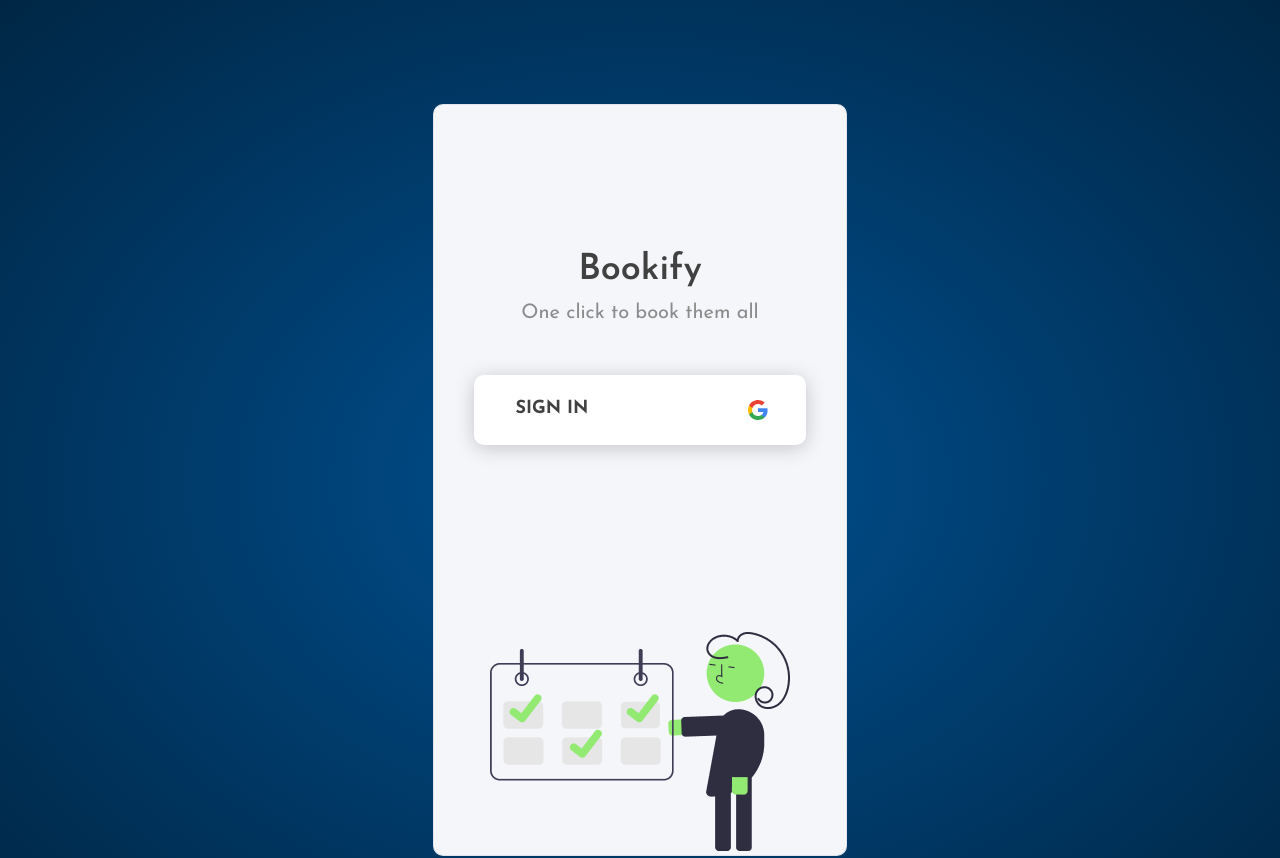
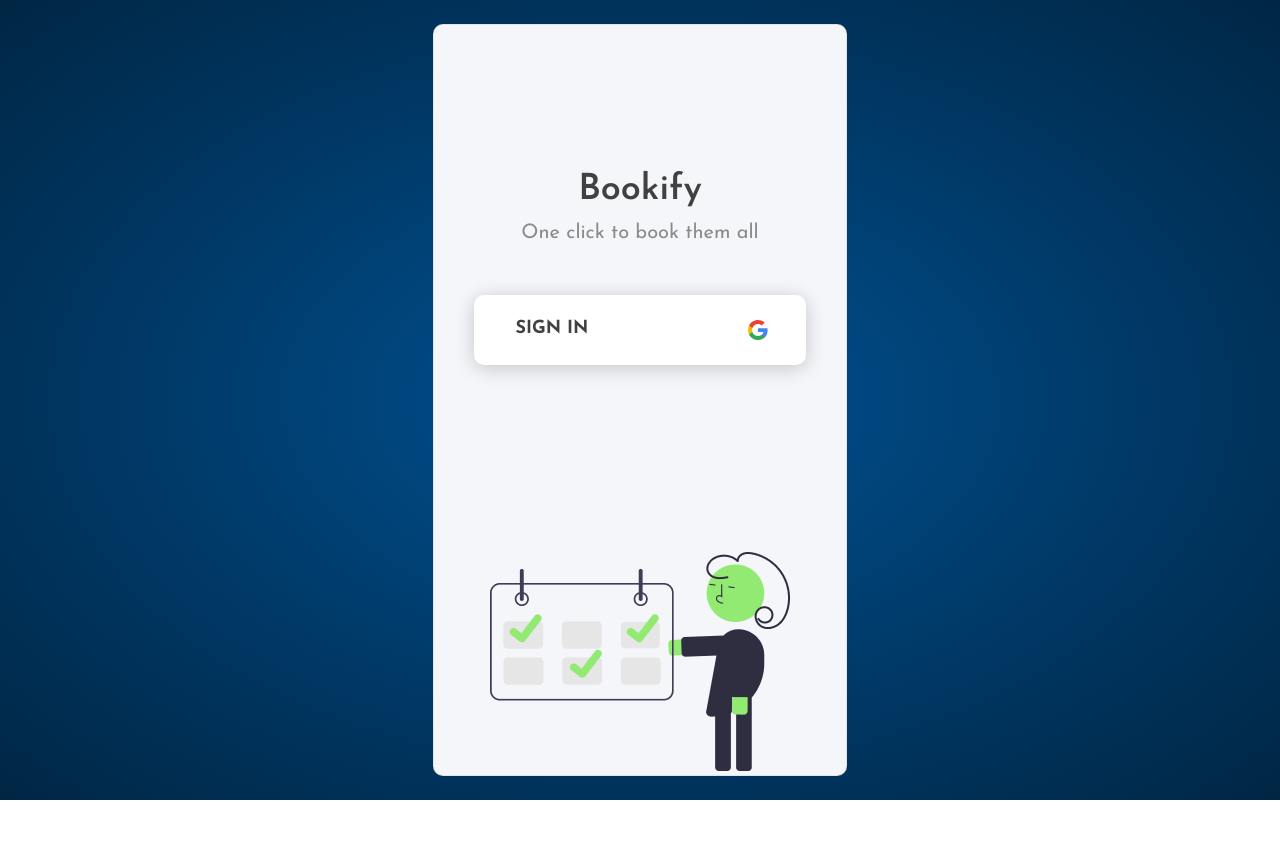
Before and after one commit to Propo41/bookify, a React (Create React App) app in the folder client/: page /sign-in in a window 1280 px wide. Shown: the top 858 px of the page. After the commit the page ends 800 px from the top, so only its background shows below. Built offline with nearby package versions, Linux system fonts and the light colour scheme; no server answers.

Commit message:
Scrollbar issue fixed

```diff
--- a/client/src/pages/Home/index.tsx
+++ b/client/src/pages/Home/index.tsx
@@ -113,8 +113,7 @@ const Card = styled(MuiCard)(({ theme }) => ({
 }));
 
 const RootContainer = styled(Stack)(({ theme }) => ({
-  paddingTop: '10vh',
-  paddingBottom: '10vh',
+  // padding: '4%',
   textAlign: 'center',
   backgroundImage: 'radial-gradient(at 50% 50%, #005192, #002644)',
   minHeight: '100vh',
--- a/client/src/pages/Login/index.tsx
+++ b/client/src/pages/Login/index.tsx
@@ -44,8 +44,7 @@ const Card = styled(MuiCard)(({ theme }) => ({
 }));
 
 const RootContainer = styled(Stack)(({ theme }) => ({
-  paddingTop: '10vh',
-  paddingBottom: '10vh',
+  // padding: '4%',
   textAlign: 'center',
   backgroundImage: 'radial-gradient(at 50% 50%, #005192, #002644)',
   minHeight: '100vh',
```
